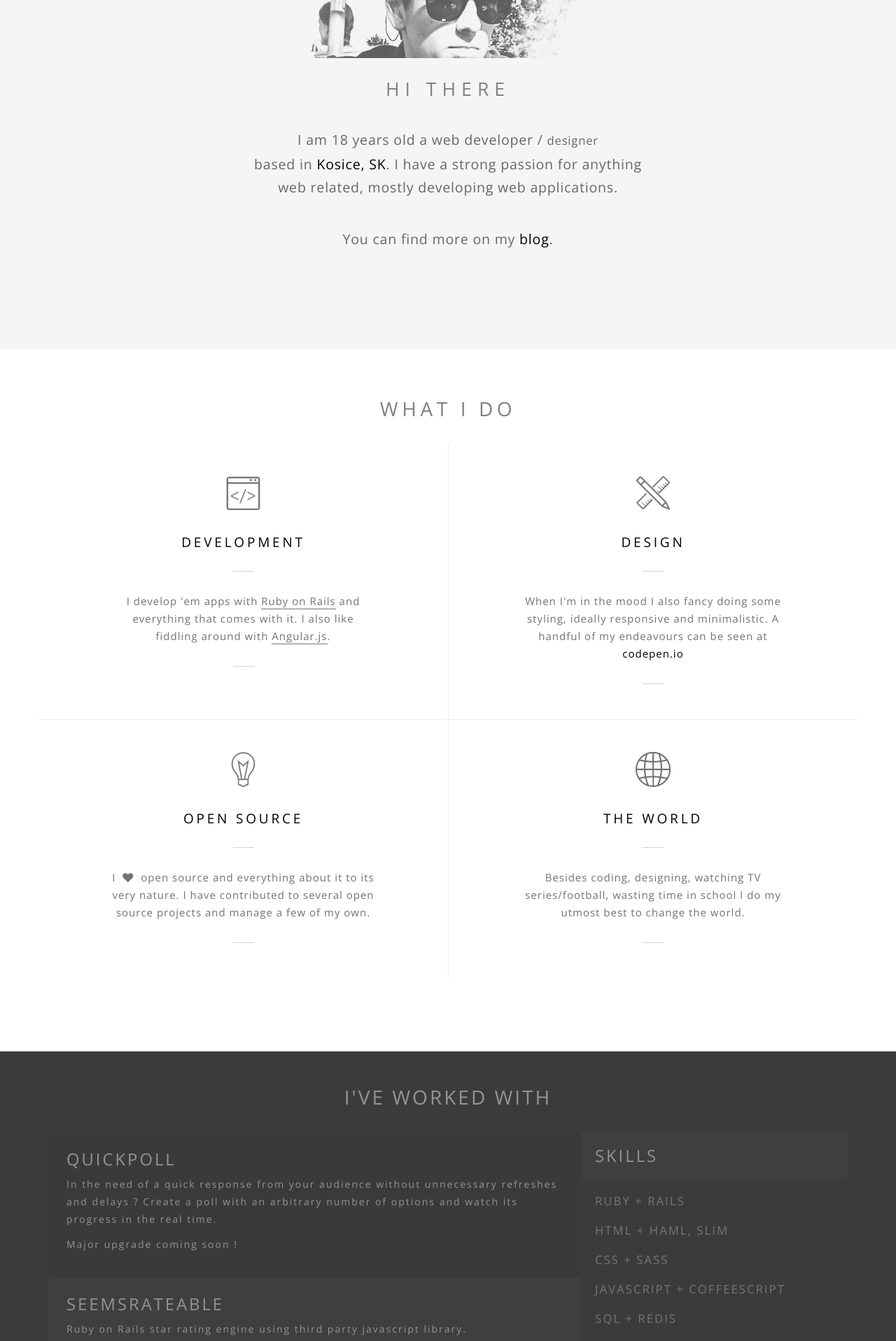
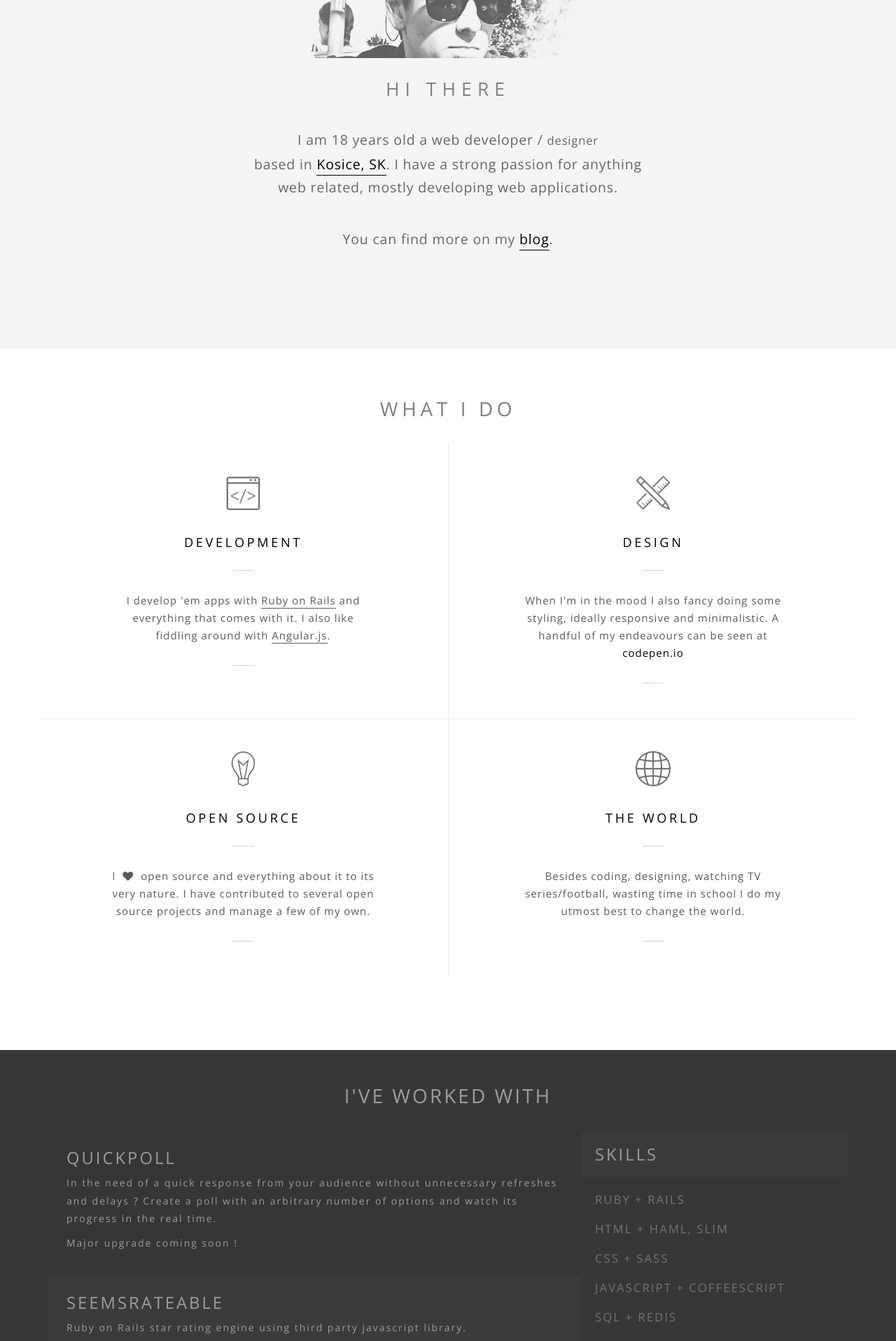
Before and after one commit to joshidhruv/petertoth.github.io, a Jekyll site: the page built from index.html, in a window 1280 px wide. Shown: the part 1223-3140 px from the top of the page at 70% size. Built offline with Jekyll 4.4.1, drawn with Linux system fonts in a browser that asks for light colours; nearby versions of some CDN libraries; some of the changed text lies outside the part shown.

Commit message:
Build site at 2014-09-09 21:30:26 UTC

```diff
--- a/_includes/footer.html
+++ b/_includes/footer.html
@@ -1,6 +1,6 @@
 <section id="footer">
   <div class="container">
-    <h4>Stalk me</h4>
+    <h3>Stalk me</h3>
 
     <ul>
       <li class="email">
--- a/_layouts/home.html
+++ b/_layouts/home.html
@@ -16,7 +16,7 @@
       {% include home/interests.html %}
       {% include home/work.html %}
       {% include home/contact.html %}
-      {% include home/quote.html %}
+      <!--{% include home/quote.html %}-->
 
       {% include footer.html %}
 
--- a/css/home.scss
+++ b/css/home.scss
@@ -185,9 +185,10 @@
   a {
     color: black;
     padding-bottom: 2px;
+    border-bottom: 1px solid black;
 
     &:hover {
-      border-bottom: 1px solid black;
+      border-bottom: 1px dashed black;
     }
   }
 
@@ -251,18 +252,18 @@
     font-weight: 300;
     color: black;
     letter-spacing: 0.2em;
-    font-size: 19px;
+    font-size: 1.3em;
     padding-bottom: 10px;
   }
 
   p {
     @extend .tabloid;
 
-    color: shade(gray, 10%);
+    color: shade(gray, 30%);
     max-width: 380px;
     padding-top: 10px;
     padding-bottom: 10px;
-    font-size: 0.8em;
+    font-size: 1.1em;
     letter-spacing: 1px;
     font-weight: 300;
     font-size: 15px;
@@ -274,8 +275,8 @@
   }
 }
 
-$gray: shade(#444444, 13%);
-$lightgray: tint(#848484, 13%);
+$gray: shade(#444444, 20%);
+$lightgray: tint(#848484, 20%);
 
 #work {
   padding: 50px 0 80px;
--- a/css/main.scss
+++ b/css/main.scss
@@ -53,11 +53,13 @@
 #footer {
   padding: 65px 0 150px;
   background: whitesmoke;
+  border-top: 1px solid lightgray;
   text-align: center;
   font-weight: 300;
 
-  h4 {
-    margin-bottom: 25px;
+  h3 {
+    margin-bottom: 30px;
+    color: gray;
   }
 
   ul {
```
